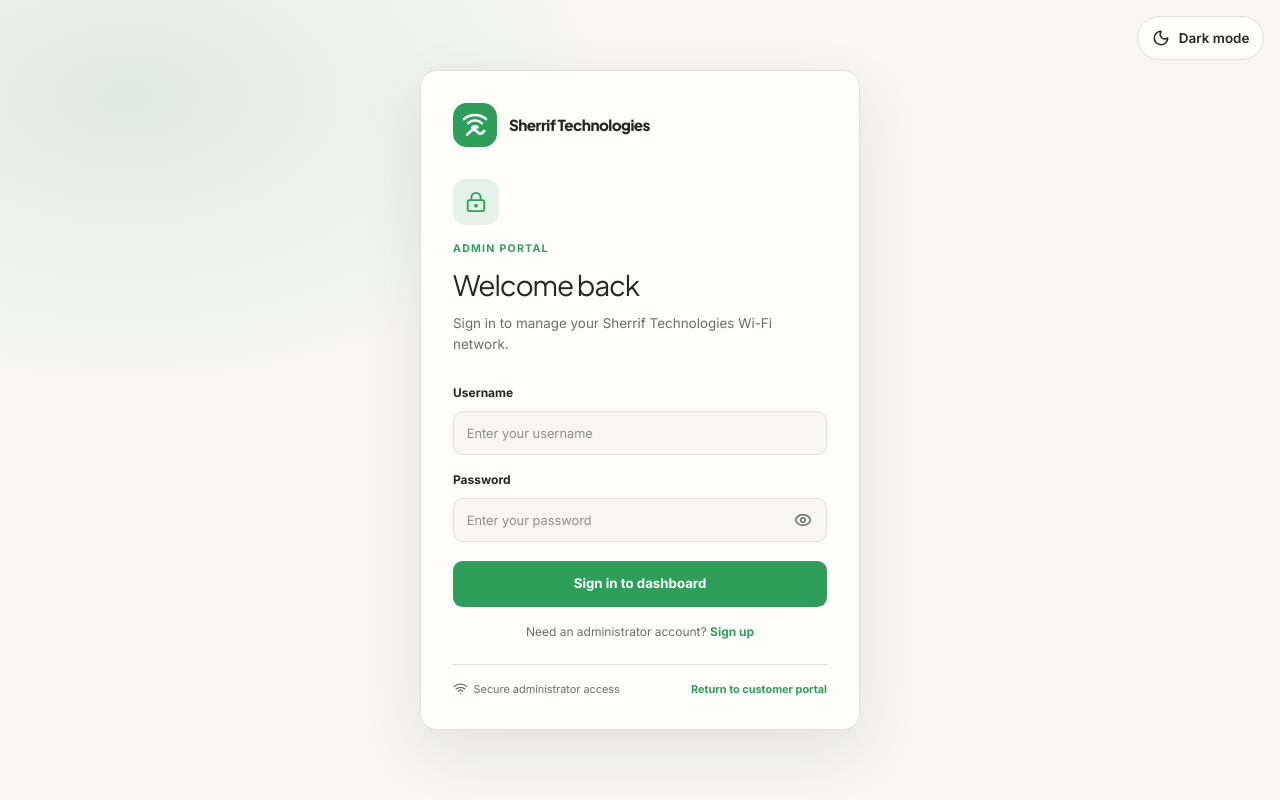
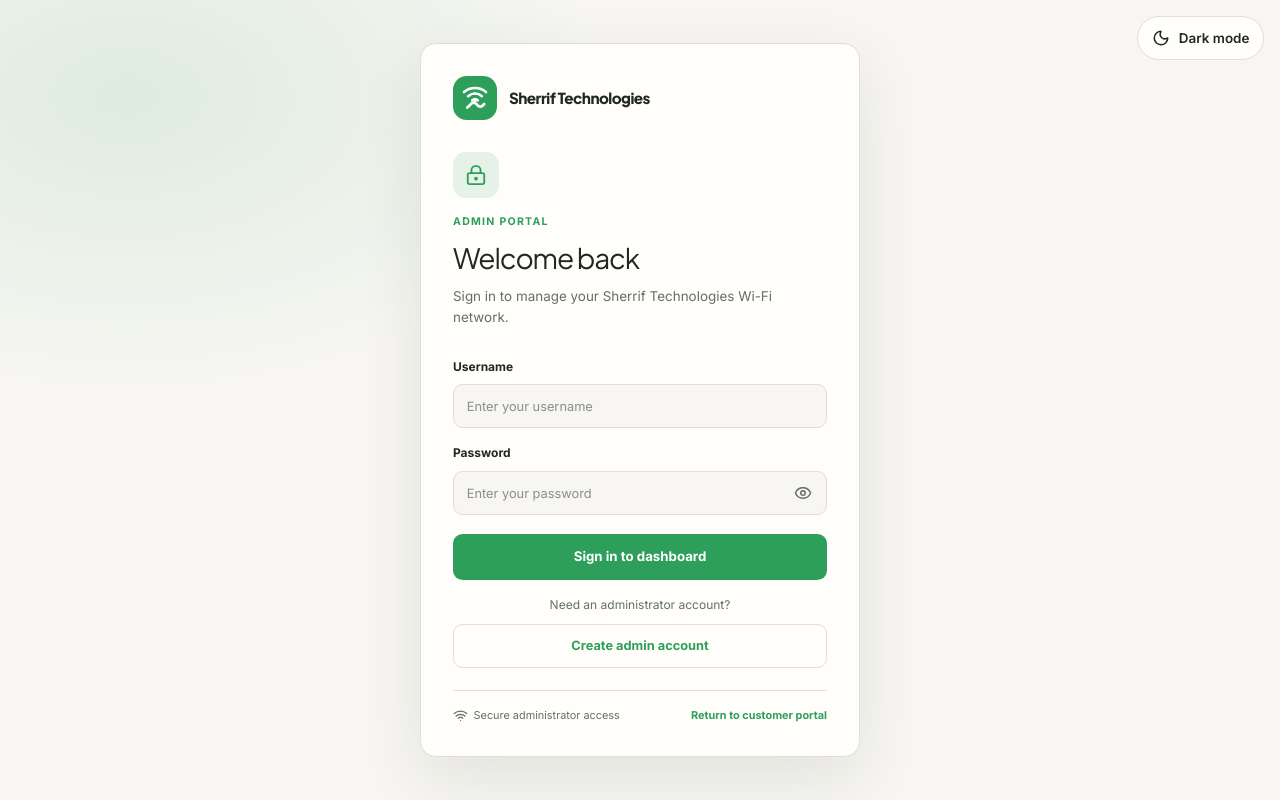
Before and after one commit to fredricknyamweya-del/sherrif-technologies-hotspot-billing, a React (Vite) app in the folder frontend/: page /admin/login in a window 1280 px wide. Built offline with nearby package versions, Linux system fonts and the light colour scheme; no server answers.

Commit message:
Login Page

```diff
--- a/frontend/src/pages/admin/Login.jsx
+++ b/frontend/src/pages/admin/Login.jsx
@@ -112,10 +112,10 @@ export default function Login() {
           </button>
         </form>
 
-        <p className="admin-signup-prompt">
-          Need an administrator account?{' '}
-          <Link to="/admin/signup">Sign up</Link>
-        </p>
+        <p className="admin-signup-prompt">Need an administrator account?</p>
+        <Link className="admin-signup-button" to="/admin/signup">
+          Create admin account
+        </Link>
 
         <div className="admin-login-footer">
           <span>
--- a/frontend/src/styles/index.css
+++ b/frontend/src/styles/index.css
@@ -2735,20 +2735,40 @@ textarea:focus-visible {
 }
 
 .admin-signup-prompt {
-  margin: 1rem 0 0;
+  margin: 1rem 0 0.6rem;
   color: var(--color-text-muted);
   font-size: 0.75rem;
   text-align: center;
 }
 
-.admin-signup-prompt a {
+.admin-signup-button {
+  display: flex;
+  min-height: 44px;
+  align-items: center;
+  justify-content: center;
+  border: 1px solid var(--color-border);
+  border-radius: 0.6rem;
+  color: var(--color-primary-strong);
+  background: var(--color-surface);
+  font-size: 0.8rem;
+  font-weight: 700;
+  text-decoration: none;
+}
+
+.admin-signup-button:hover {
+  border-color: var(--color-primary);
+  background: var(--color-primary-soft);
+}
+
+.admin-login-submit:disabled {
+  cursor: wait;
+  opacity: 0.72;
+}
+
+.admin-signup-button a {
   color: var(--color-primary-strong);
   font-weight: 700;
   text-decoration: none;
-}
-
-.admin-signup-prompt a:hover {
-  text-decoration: underline;
 }
 
 .admin-login-footer {
```
